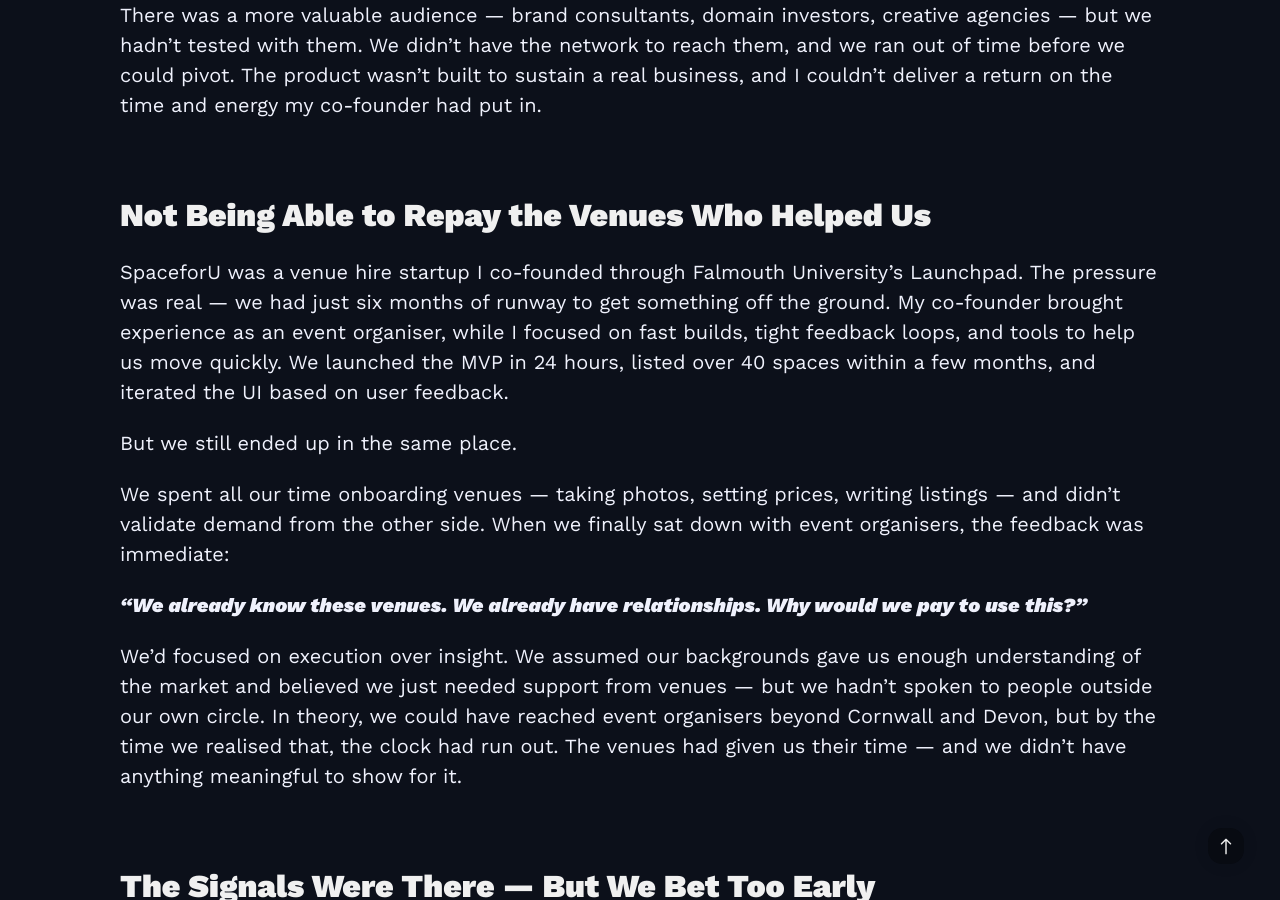
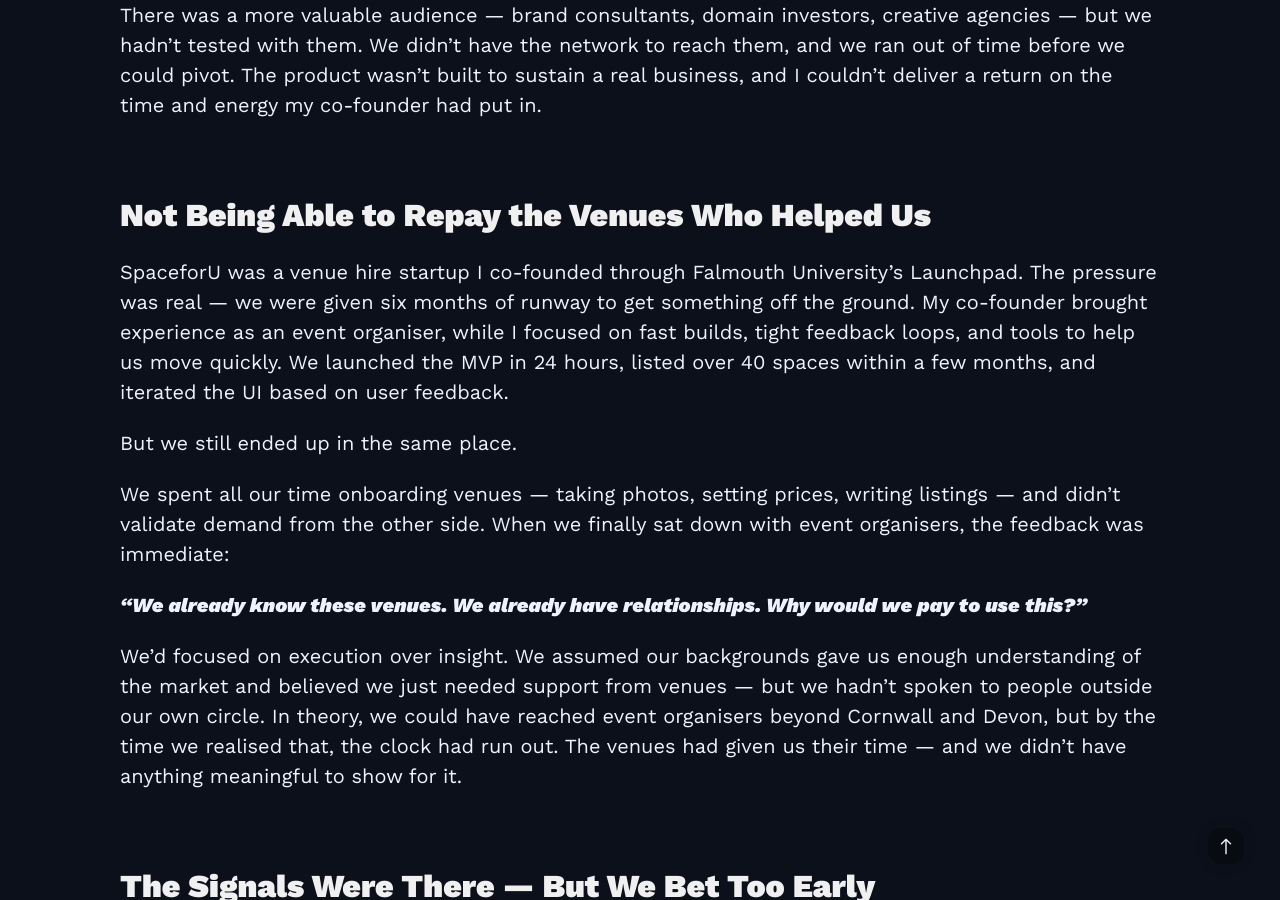
Before and after one commit to mkishi1221/mkishi1221.github.io, a Jekyll site: the page built from _posts/2025-05-13-Building product in debit not credit.markdown, in a window 1280 px wide and 900 px high, scrolled down 2118 px. Built offline with Jekyll 4.4.1, drawn with Linux system fonts in a browser that asks for light colours; nearby versions of some CDN libraries; comment, search, counter and statistics services are not loaded.

Commit message:
Updated blog entry

```diff
--- a/_posts/2025-05-13-Building product in debit not credit.markdown
+++ b/_posts/2025-05-13-Building product in debit not credit.markdown
@@ -29,7 +29,7 @@
 
 # Not Being Able to Repay the Venues Who Helped Us
 
-SpaceforU was a venue hire startup I co-founded through Falmouth University’s Launchpad. The pressure was real — we had just six months of runway to get something off the ground. My co-founder brought experience as an event organiser, while I focused on fast builds, tight feedback loops, and tools to help us move quickly. We launched the MVP in 24 hours, listed over 40 spaces within a few months, and iterated the UI based on user feedback.
+SpaceforU was a venue hire startup I co-founded through Falmouth University’s Launchpad. The pressure was real — we were given six months of runway to get something off the ground. My co-founder brought experience as an event organiser, while I focused on fast builds, tight feedback loops, and tools to help us move quickly. We launched the MVP in 24 hours, listed over 40 spaces within a few months, and iterated the UI based on user feedback.
 
 But we still ended up in the same place.
 
```
